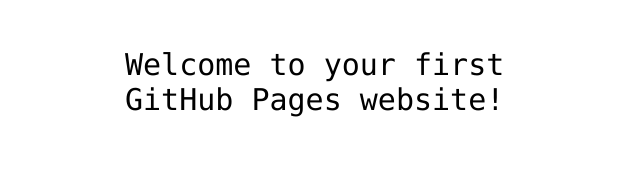
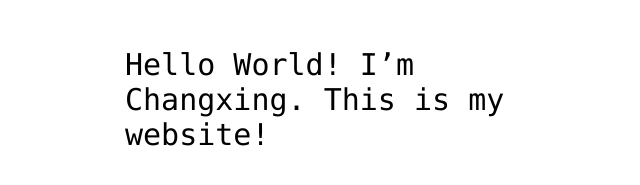
Before and after one commit to CX-SUN/CX-SUN.github.io, a plain HTML site: page index.html in a window 1280 px wide. Shown: the part 341-526 px from the top of the page, without its empty margins (315-955 px from the left). Drawn offline with Linux system fonts and the light colour scheme.

Commit message:
Update index.html
Add my name

```diff
--- a/index.html
+++ b/index.html
@@ -12,7 +12,7 @@
 <img src="https://octodex.github.com/images/daftpunktocat-thomas.gif" id="octocat" alt="octocat-gif" />
 
 <!-- Change this code here by copy and pasting your template on line 15 -->
-<p>Welcome to your first GitHub Pages website!</p>
+<p>Hello World! I’m Changxing. This is my website!</p>
 
 </body>
 </html>
```
